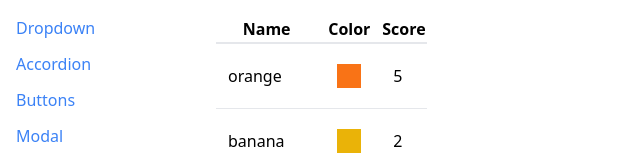
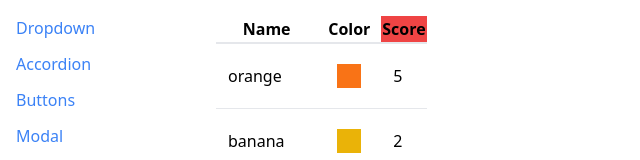
Before and after one commit to ElSmith7/react-menu-components, a React (Create React App) app: page /table in a window 1280 px wide. Shown: the top 160 px of the page, without its empty margins (0-640 px from the left). Built offline with nearby package versions, Linux system fonts and the light colour scheme.

Commit message:
added header property to object, added Fragment to use key property

```diff
--- a/src/components/Table.js
+++ b/src/components/Table.js
@@ -1,3 +1,5 @@
+import { Fragment } from "react";
+
 function Table({ data, config, keyFn }) {
   let renderedRows = data.map((rowData) => {
     let renderedCells = config.map((column) => {
@@ -13,8 +15,11 @@
       </tr>
     );
   });
-  let renderedHeadings = config.map((heading) => {
-    return <th key={heading.label}>{heading.label}</th>;
+  let renderedHeadings = config.map((column) => {
+    if (column.header) {
+      return <Fragment key={column.label}>{column.header()}</Fragment>;
+    }
+    return <th key={column.label}>{column.label}</th>;
   });
 
   return (
--- a/src/pages/TablePage.js
+++ b/src/pages/TablePage.js
@@ -14,7 +14,11 @@
       label: "Color",
       render: (fruit) => <div className={`p-3 m-2 ${fruit.color}`} />,
     },
-    { label: "Score", render: (fruit) => fruit.score },
+    {
+      label: "Score",
+      render: (fruit) => fruit.score,
+      header: () => <th className="bg-red-500">Score</th>,
+    },
   ];
 
   const keyFn = (fruit) => {
```
